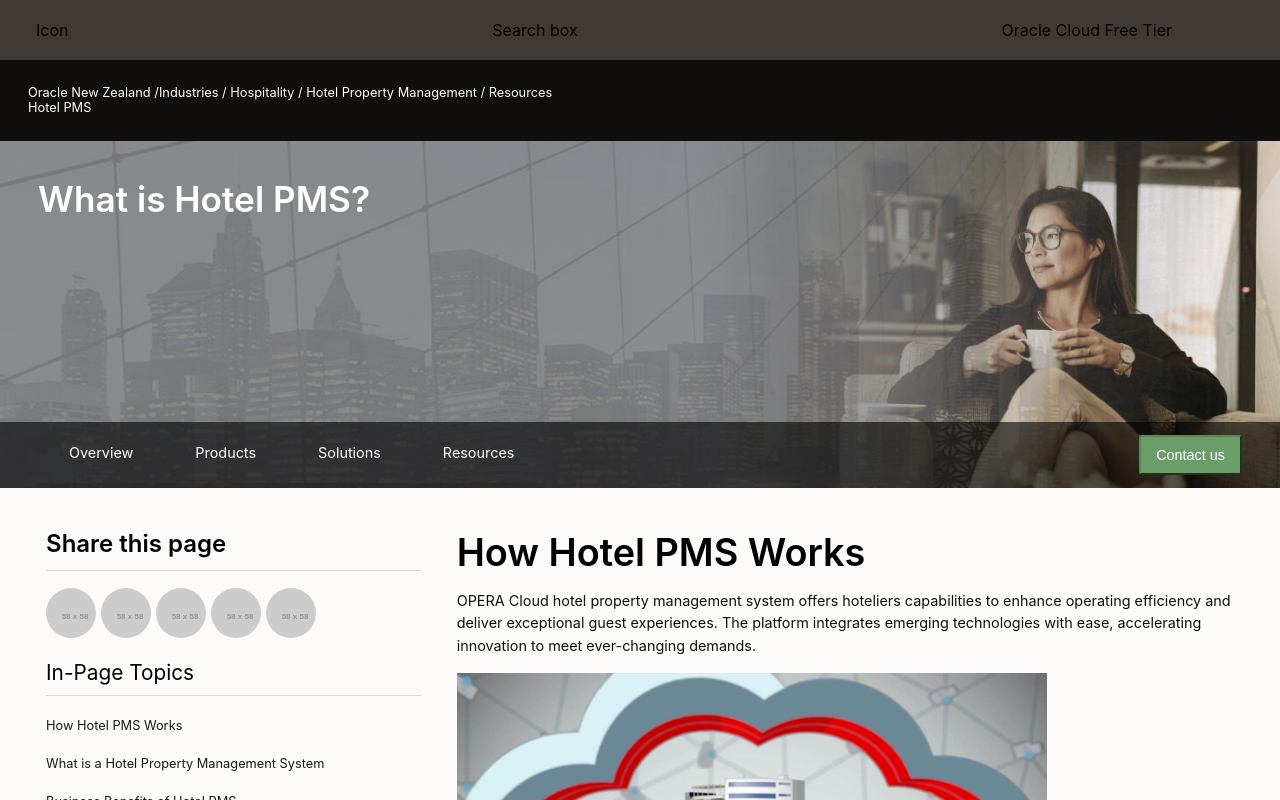
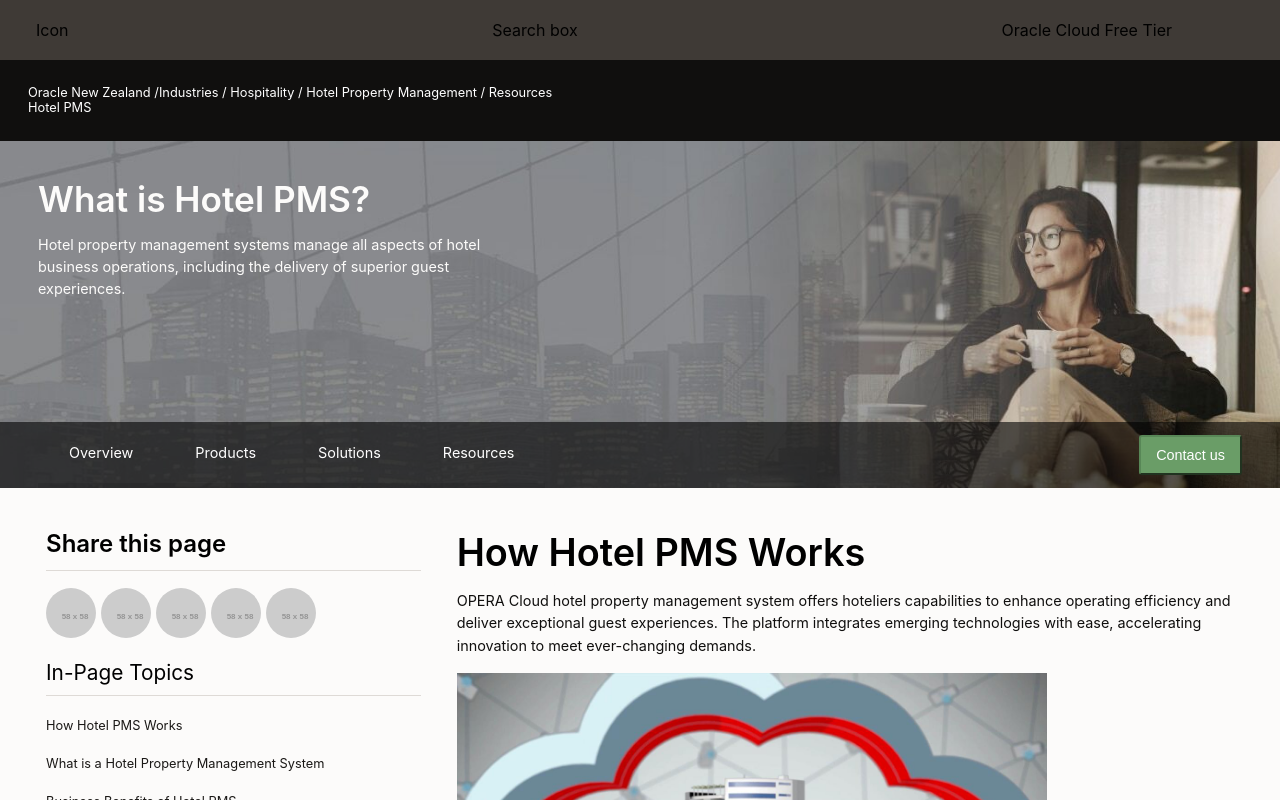
Before and after one commit to gonghaima/xenia_oracle, a React (Create React App) app: page / in a window 1280 px wide. Shown: the top 800 px of the page. Built offline with nearby package versions, Linux system fonts and the light colour scheme.

Commit message:
head msg body

```diff
--- a/src/App.js
+++ b/src/App.js
@@ -21,6 +21,7 @@
       <section className="head-section">
         <div className="head-section-content">
           <h2>What is Hotel PMS?</h2>
+          <p>Hotel property management systems manage all aspects of hotel business operations, including the delivery of superior guest experiences.</p>
         </div>
       </section>
       <nav>
--- a/src/App.scss
+++ b/src/App.scss
@@ -11,6 +11,7 @@
 $secondary-font-color: #1a1816;
 $third-font-color: #000;
 $fourth-font-color: #100f0e;
+$fifth-font-color: #fcfbfa;
 
 $primary-background: rgba(0, 0, 0, 0.6);
 $second-background: rgba(0, 0, 0, 0.1);
@@ -77,6 +78,16 @@
       font-size: 2.2em;
       font-weight: 600;
       color: $primary-font-color;
+      margin: 0 0 0.4em;
+      color: $fifth-font-color;
+    }
+    p {
+      width: 33em;
+      margin: 0 0 0.4em;
+      color: $fifth-font-color;
+      font-size: 0.9em;
+      font-weight: 400;
+      line-height: 1.55;
     }
   }
 }
--- a/src/index.css
+++ b/src/index.css
@@ -1,14 +1,19 @@
-html, body, #root {
+html,
+body,
+#root {
   margin: 0;
-  font-family: -apple-system, BlinkMacSystemFont, 'Segoe UI', 'Roboto', 'Oxygen', 'Ubuntu', 'Cantarell', 'Fira Sans', 'Droid Sans', 'Helvetica Neue', sans-serif;
+  font-family: -apple-system, BlinkMacSystemFont, "Segoe UI", "Roboto", "Oxygen",
+    "Ubuntu", "Cantarell", "Fira Sans", "Droid Sans", "Helvetica Neue",
+    sans-serif;
   -webkit-font-smoothing: antialiased;
   -moz-osx-font-smoothing: grayscale;
   height: 100%;
-  background-color: rgba(0, 0, 0, 0);
+  background-color: #ece9e6;
 }
 
 code {
-  font-family: source-code-pro, Menlo, Monaco, Consolas, 'Courier New', monospace;
+  font-family: source-code-pro, Menlo, Monaco, Consolas, "Courier New",
+    monospace;
 }
 
 * {
```
